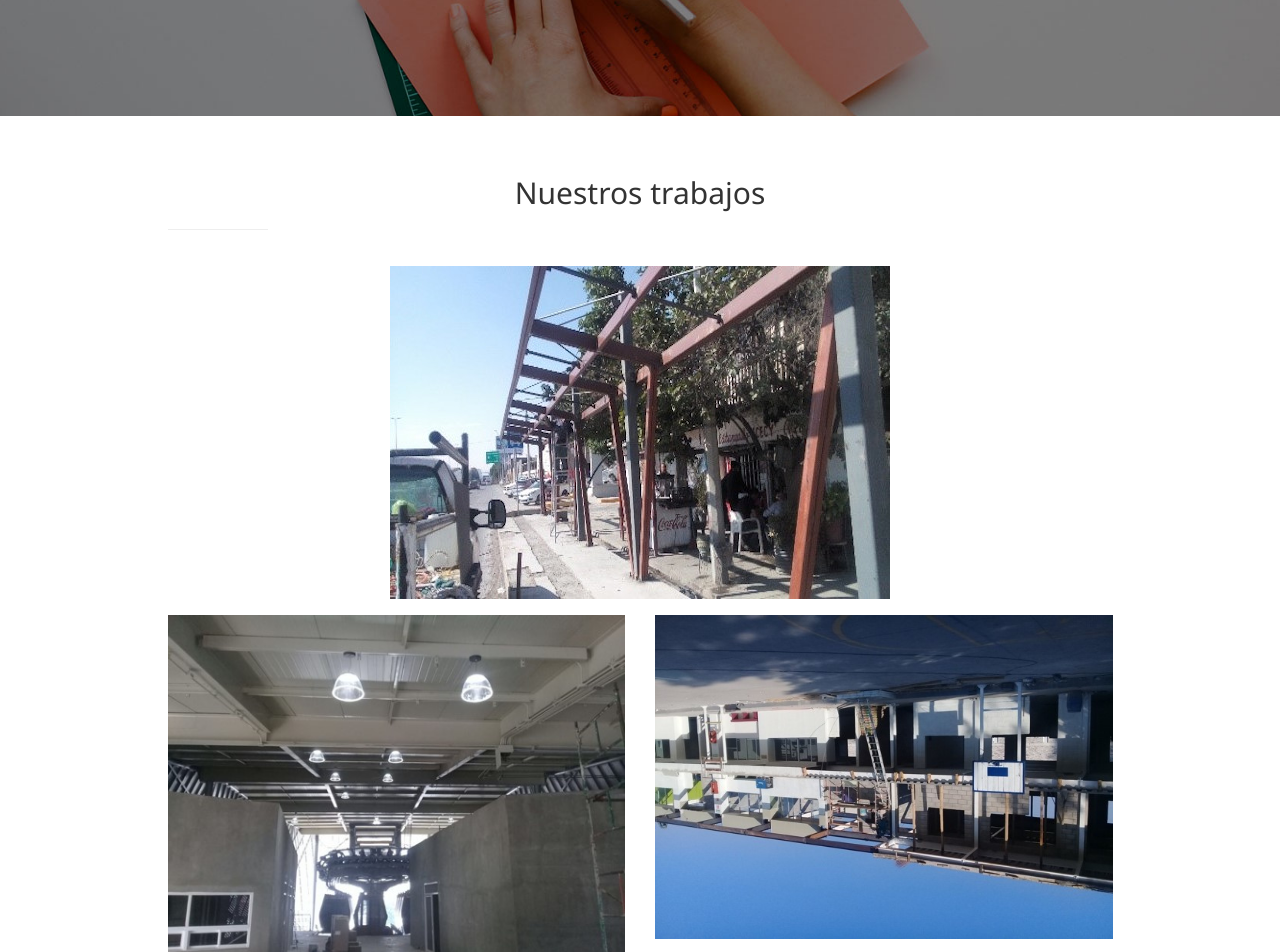
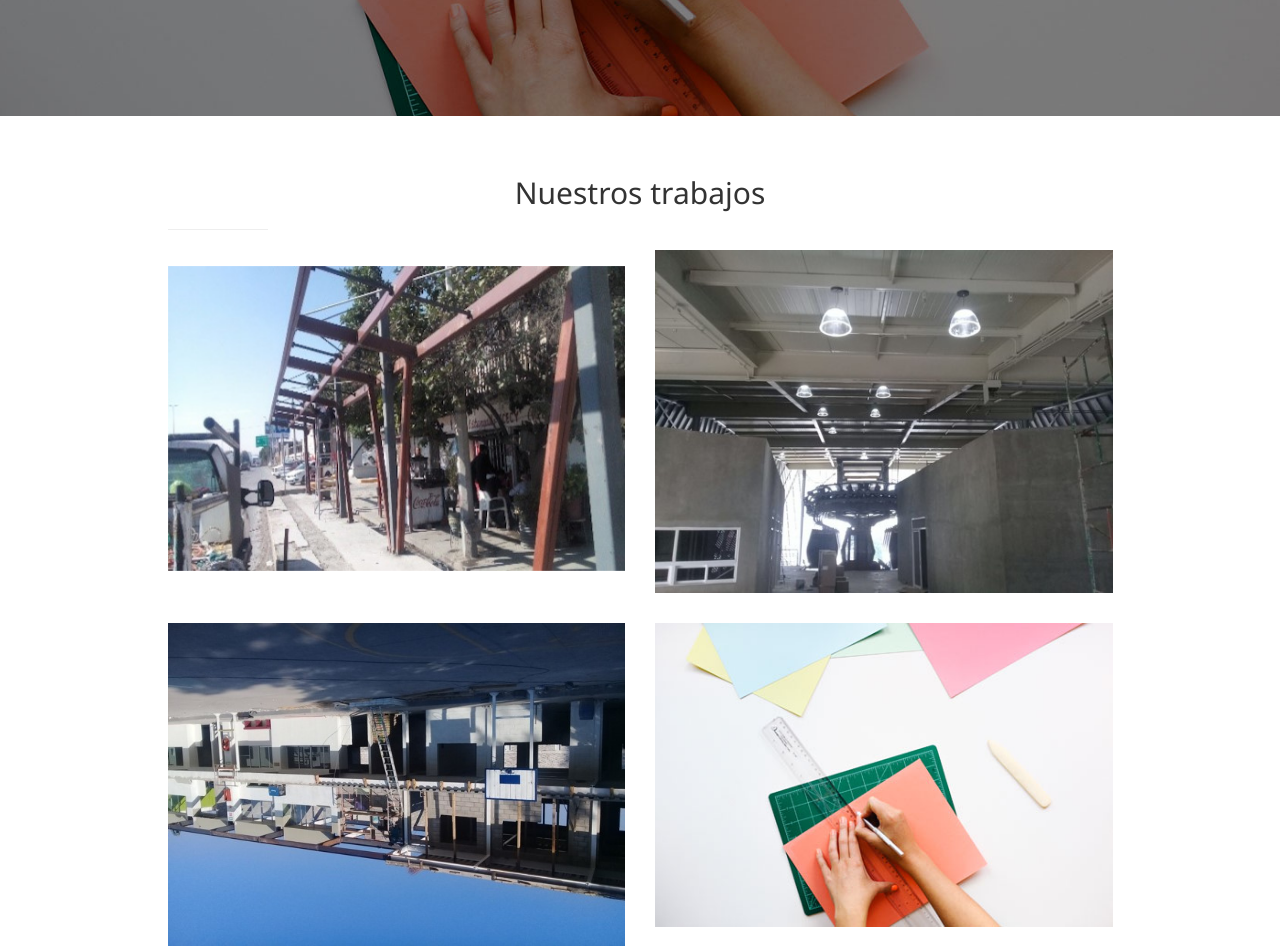
Before and after one commit to melchi97/IICA, a Jekyll site: the page built from index.html, in a window 1280 px wide. Shown: the part 1986-2938 px from the top of the page. Built offline with Jekyll 4.4.1, drawn with Linux system fonts in a browser that asks for light colours.

Commit message:
Update portfolio.html

```diff
--- a/_includes/portfolio.html
+++ b/_includes/portfolio.html
@@ -5,6 +5,9 @@
         <h2>Nuestros trabajos</h2>
         <hr class="small">
         <div class="row">
+          <div class="col-md-6">
+            <div class="portfolio-item">
+              <a href="#">
                 <!DOCTYPE html>
                 <html>
                 <title>W3.CSS</title>
@@ -38,6 +41,9 @@
 
                 </body>
                 </html>
+              </a>
+            </div>
+          </div>
           <div class="col-md-6">
             <div class="portfolio-item">
               <a href="#">
```
Lines whose indentation alone changed are shown as unchanged.
